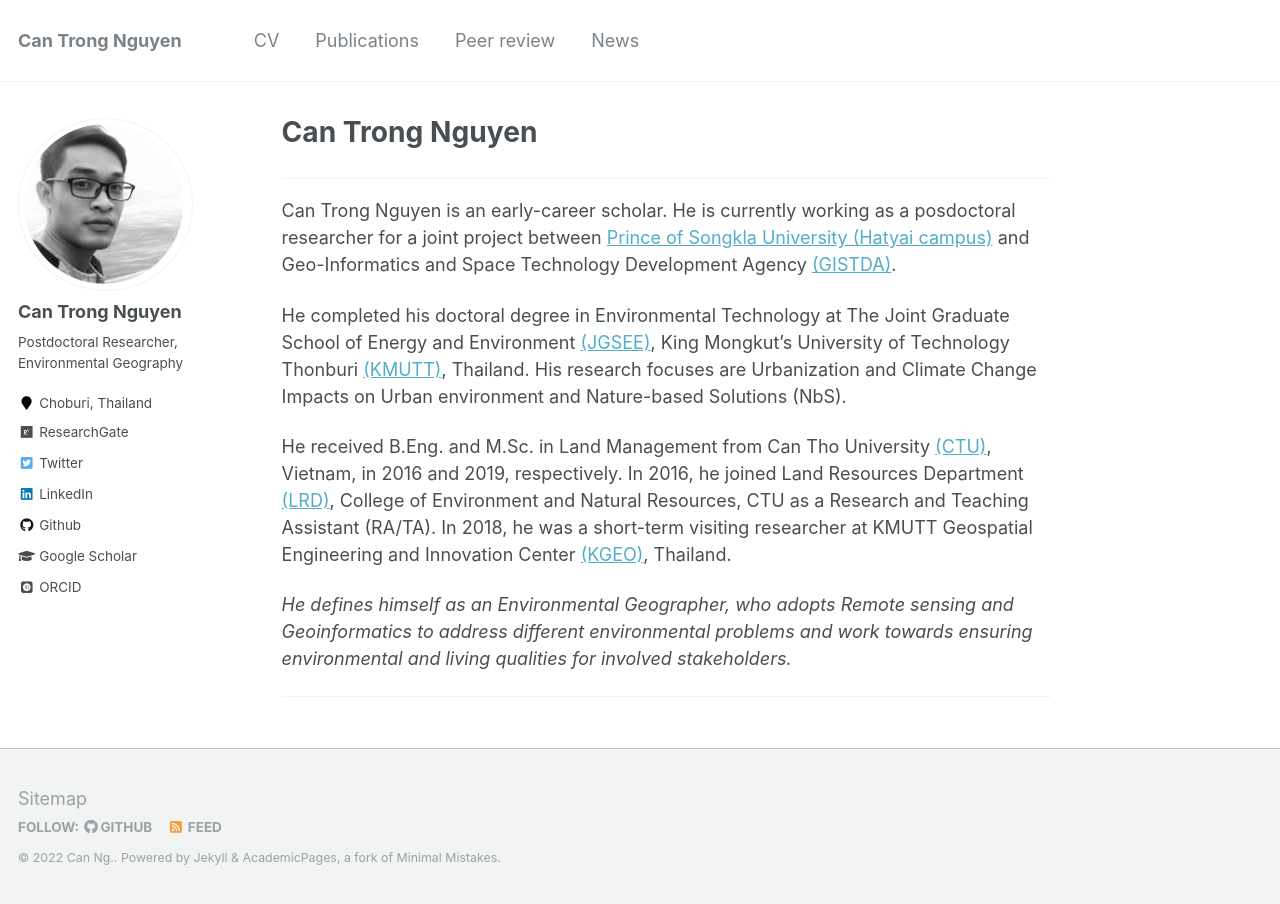
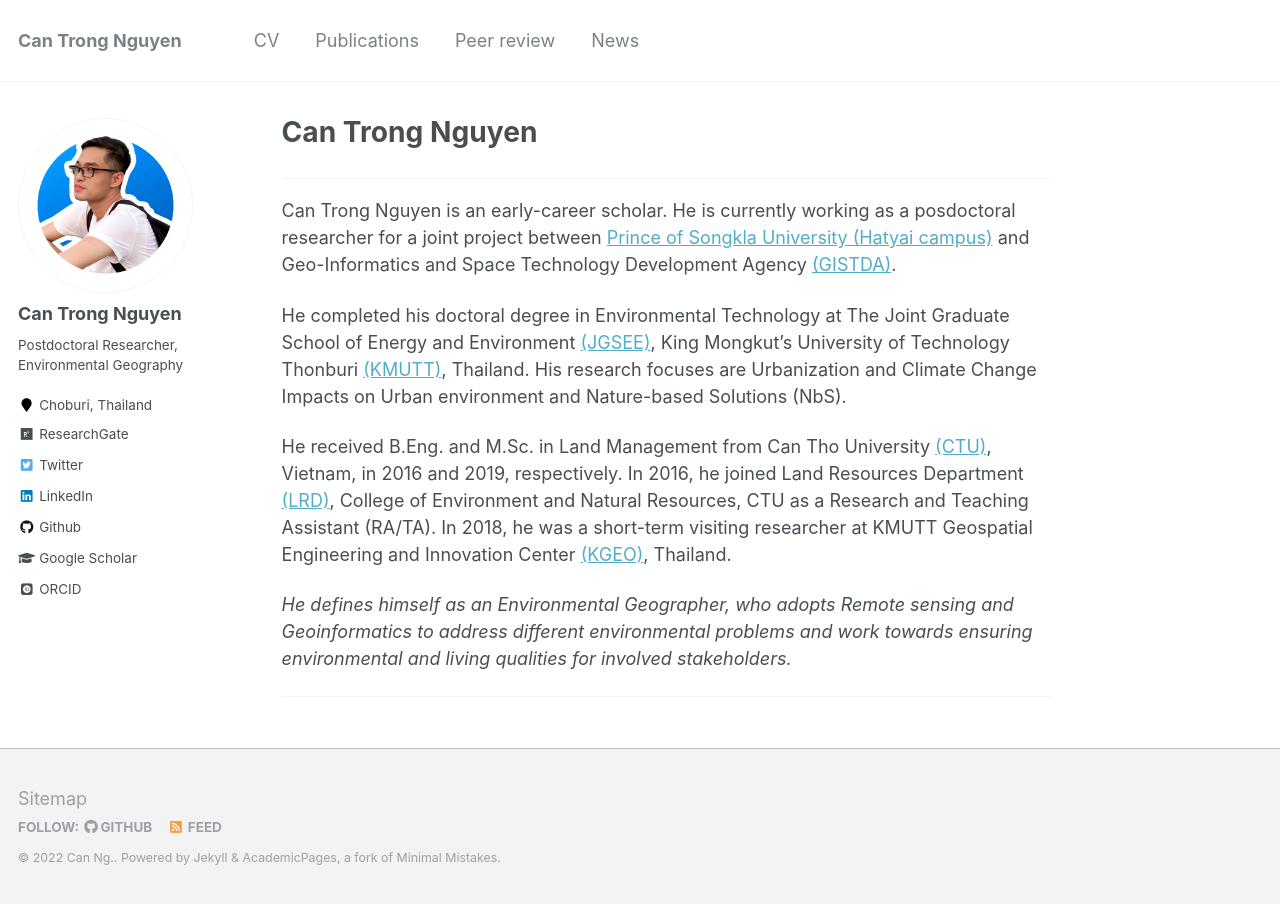
Before and after one commit to canng/oldsite, a Jekyll site: the page built from _pages/about.md, in a window 1280 px wide. Built offline with Jekyll 4.4.1, drawn with Linux system fonts in a browser that asks for light colours; some web fonts are replaced.

Commit message:
update profile image

```diff
--- a/_config.yml
+++ b/_config.yml
@@ -84,7 +84,7 @@ analytics:
 # Site Author
 author:
   name             : "Can Trong Nguyen"
-  avatar           : "Profile_BW.png"
+  avatar           : "Profile_color-01.jpg"
   bio              : "Postdoctoral Researcher, Environmental Geography"
   location         : "Choburi, Thailand"
   employer         :
```
Also changed, not shown: images/Profile_color-01.jpg (added), 4 other files.
